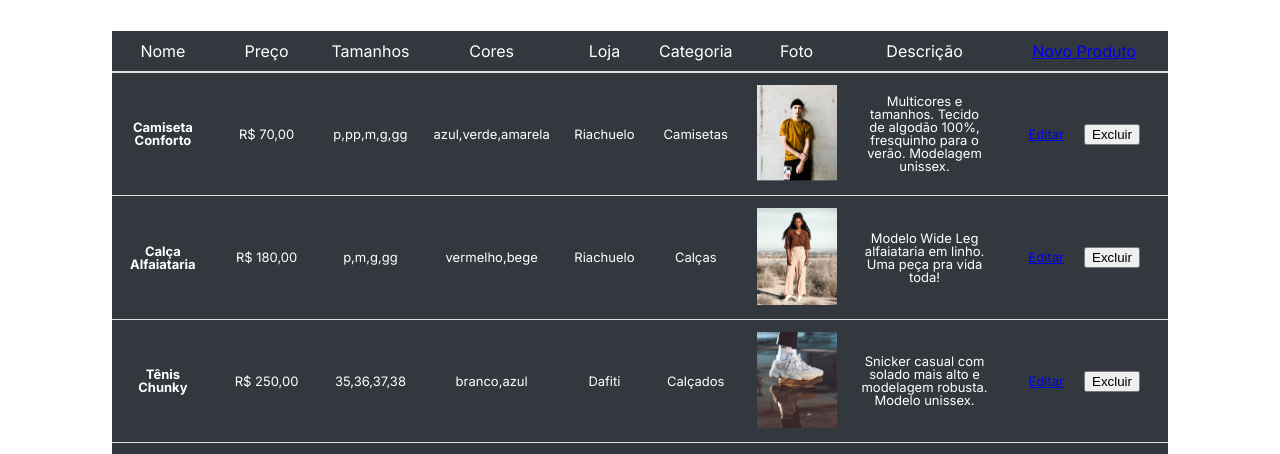
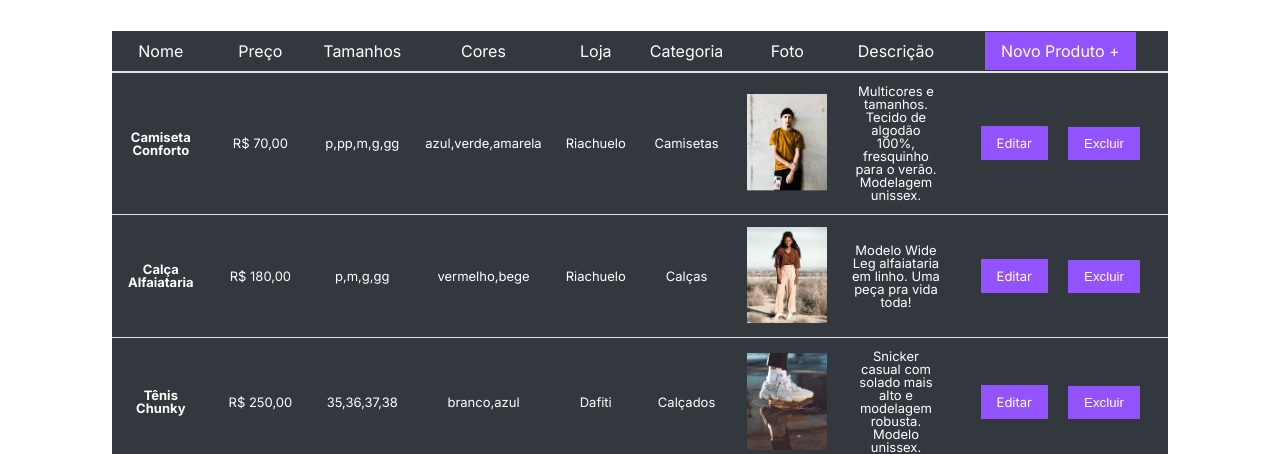
Before and after one commit to alan004/Loja-Meteora, a website with bundled scripts: page admin.html in a window 1280 px wide. Shown: the part 339-793 px from the top of the page. Built offline with nearby package versions, Linux system fonts and the light colour scheme; data requests are answered from the project's data file.

Commit message:
style (admin) botões da tabela

```diff
--- a/admin.html
+++ b/admin.html
@@ -87,16 +87,16 @@
                     <table class="tabela">
                         <thead>
                             <tr>
-                                <th class="tabela__coluna">Nome</th>
-                                <th class="tabela__coluna">Preço</th>
-                                <th class="tabela__coluna">Tamanhos</th>
-                                <th class="tabela__coluna">Cores</th>
-                                <th class="tabela__coluna">Loja</th>
-                                <th class="tabela__coluna">Categoria</th>
-                                <th class="tabela__coluna">Foto</th>
-                                <th class="tabela__coluna">Descrição</th>
+                                <th class="">Nome</th>
+                                <th class="">Preço</th>
+                                <th class="">Tamanhos</th>
+                                <th class="">Cores</th>
+                                <th class="">Loja</th>
+                                <th class="">Categoria</th>
+                                <th class="">Foto</th>
+                                <th class="">Descrição</th>
 
-                                <th class="tabela__coluna tabela__alinhamento--direita"><a href="./cadastra_cliente.html" class="botao-simples botao-simples--adicionar">Novo Produto</a></th>
+                                <th class=""><a href="./admin/cadastra_produto.html" class="botao adicionar">Novo Produto +</a></th>
                             </tr>
                         </thead>
                         <tbody data-tabela>
--- a/assets/css/botao.css
+++ b/assets/css/botao.css
@@ -4,4 +4,14 @@
     text-decoration: none;
     padding: 9px 1rem;
     border: none;
+    transition: .25s;
 }
+
+.botao.adicionar:hover{
+    background-color: #20ca3f;
+
+}
+
+.botao.deletar:hover{
+    background-color: #e73939;
+}
--- a/js/admin/listarProdutosAdm-controller.js
+++ b/js/admin/listarProdutosAdm-controller.js
@@ -31,8 +31,8 @@ const criarNovoProduto = (id, nome, descricao, preco, imgDesktop, loja, cores, t
     <td>${descricao}</td>
     <td>
         <ul class="tabela__botoes-controle">
-            <li><a href="../telas/edita_cliente.html" class="botao-simples botao-simples--editar">Editar</a></li>
-            <li><button class="botao-simples botao-simples--excluir" type="button">Excluir</button></li>
+            <li><a href="./admin/edita_produto.html" class="botao">Editar</a></li>
+            <li><button class="botao deletar" type="button">Excluir</button></li>
         </ul>
     </td>
 
```
Also changed, not shown: assets/css/admin/tabela.css (+0 -52 lines).
